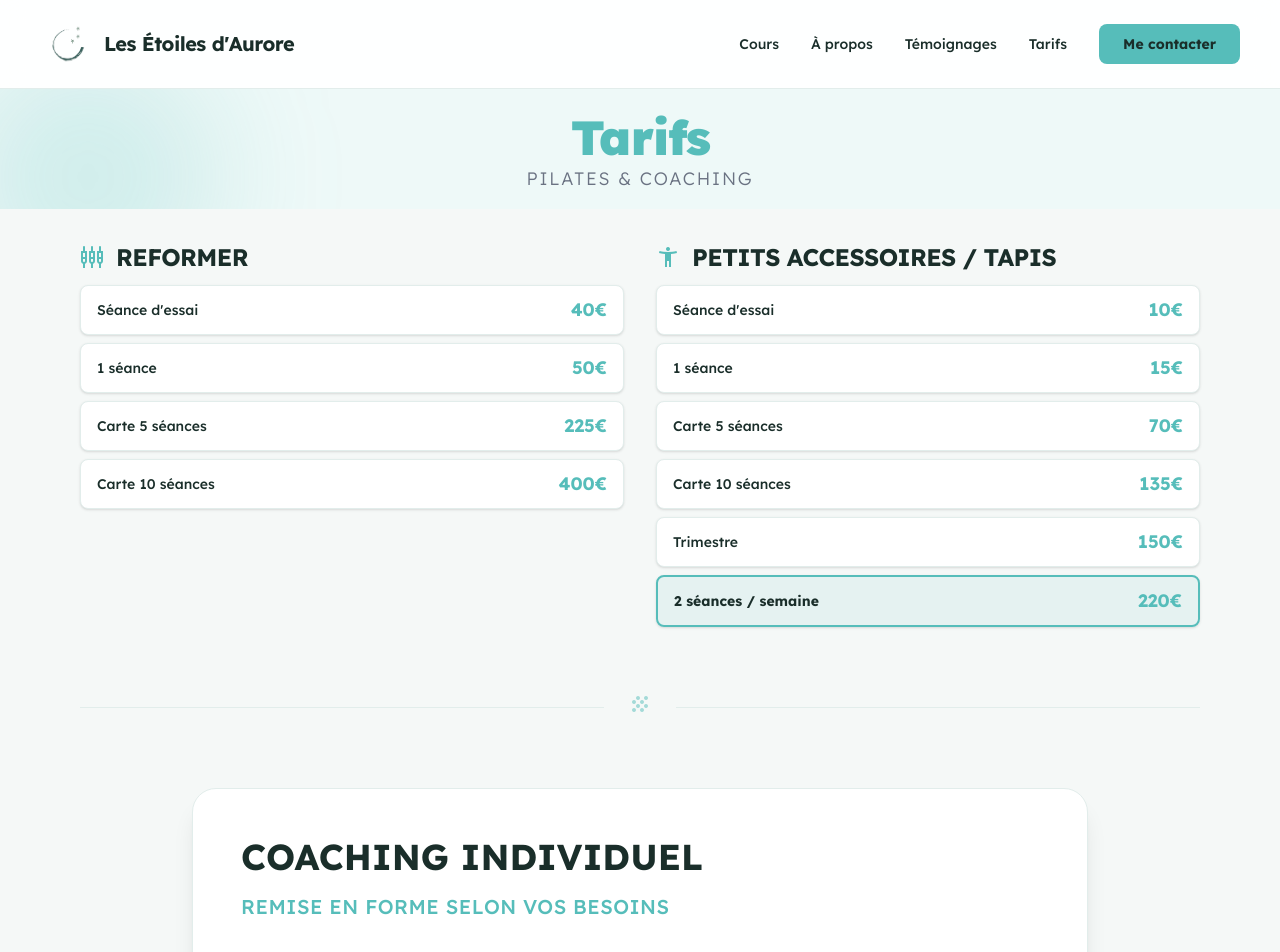
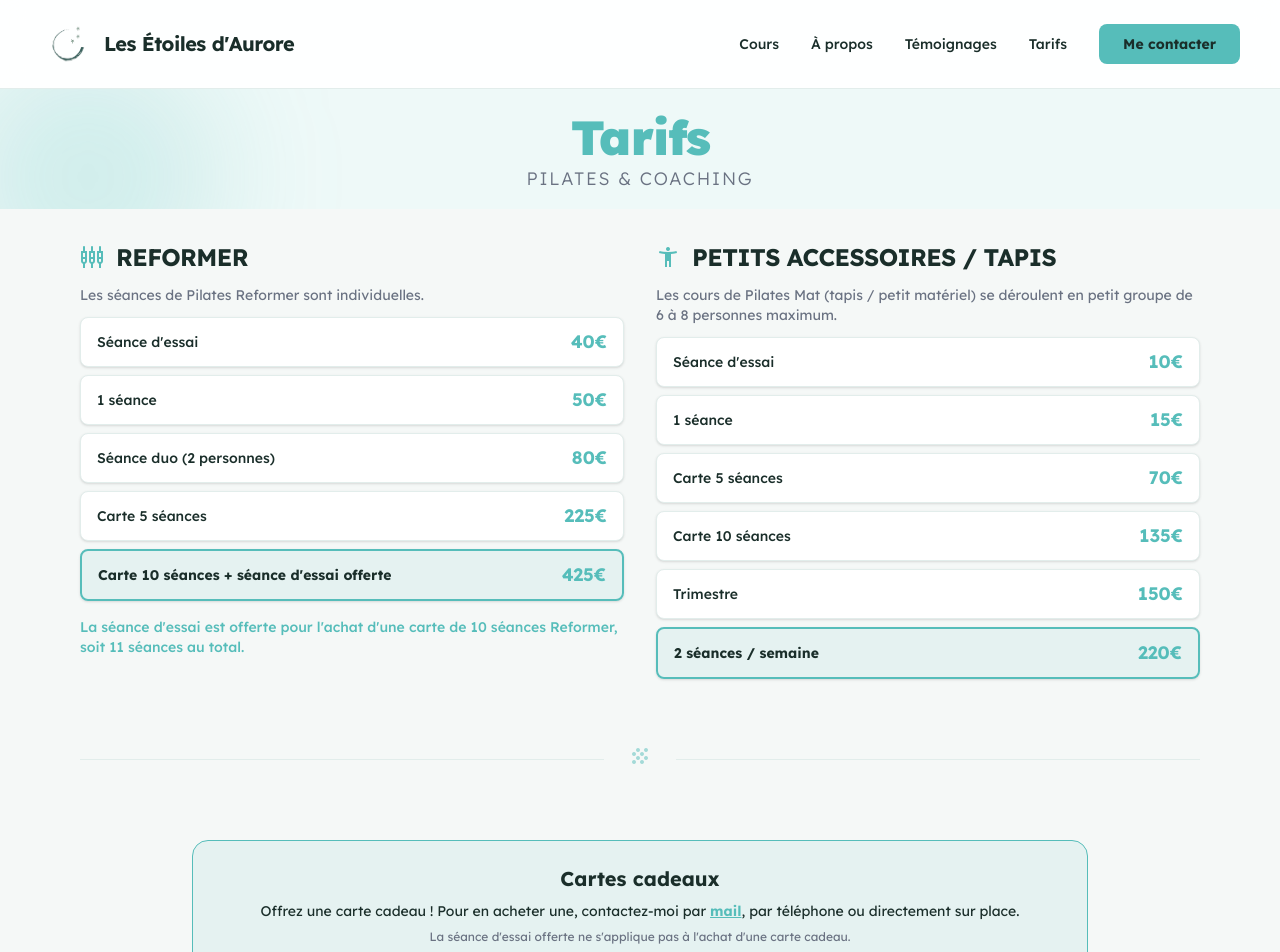
Before and after one commit to lesetoilesdaurore/leda-front, an Angular app: page /tarifs in a window 1280 px wide. Shown: the top 952 px of the page. Built offline with nearby package versions, Linux system fonts and the light colour scheme.

Commit message:
feat: update pricing page (reformer offer, duo, gift cards, group info)

```diff
--- a/src/app/pages/contact/sections/contact-form/contact-form.html
+++ b/src/app/pages/contact/sections/contact-form/contact-form.html
@@ -6,7 +6,7 @@
     <div class="flex flex-col items-center text-center py-12 gap-4">
       <app-icon name="check_circle" cssClass="text-primary text-5xl" />
       <h3 class="text-xl font-bold text-text-light">Message envoyé</h3>
-      <p class="text-gray-500">Merci pour votre message ! Nous vous répondrons dans les plus brefs délais.</p>
+      <p class="text-gray-500">Merci pour votre message ! Je vous répondrai dans les plus brefs délais.</p>
     </div>
   } @else {
     <form class="flex flex-col gap-4" (submit)="onSubmit($event)">
--- a/src/app/pages/pricing/pricing.html
+++ b/src/app/pages/pricing/pricing.html
@@ -23,6 +23,19 @@
     </div>
   </div>
 
+  <!-- Cartes cadeaux -->
+  <div class="max-w-4xl mx-auto mb-8 bg-primary/10 border border-primary rounded-2xl p-6 text-center">
+    <h2 class="text-xl font-bold text-text-light mb-2">Cartes cadeaux</h2>
+    <p class="text-text-light text-sm">
+      Offrez une carte cadeau ! Pour en acheter une, contactez-moi par
+      <a routerLink="/contact" class="text-primary font-semibold underline">mail</a>,
+      par téléphone ou directement sur place.
+    </p>
+    <p class="text-gray-500 text-xs mt-2">
+      La séance d'essai offerte ne s'applique pas à l'achat d'une carte cadeau.
+    </p>
+  </div>
+
   <!-- Coaching individuel -->
   <div class="max-w-4xl mx-auto mb-16">
     <app-coaching-card />
--- a/src/app/pages/pricing/pricing.ts
+++ b/src/app/pages/pricing/pricing.ts
@@ -1,4 +1,5 @@
 import { Component, inject, OnInit } from '@angular/core';
+import { RouterLink } from '@angular/router';
 import { PricingHero } from './sections/pricing-hero/pricing-hero';
 import { PricingTable, PricingTableData } from './sections/pricing-table/pricing-table';
 import { PromoBadge } from './sections/promo-badge/promo-badge';
@@ -7,7 +8,7 @@ import { SeoService } from '../../shared/services/seo.service';
 
 @Component({
   selector: 'app-pricing',
-  imports: [PricingHero, PricingTable, PromoBadge, CoachingCard],
+  imports: [PricingHero, PricingTable, PromoBadge, CoachingCard, RouterLink],
   templateUrl: './pricing.html',
 })
 export class Pricing implements OnInit {
@@ -24,17 +25,21 @@ export class Pricing implements OnInit {
   reformer: PricingTableData = {
     icon: 'settings_input_component',
     title: 'Reformer',
+    description: 'Les séances de Pilates Reformer sont individuelles.',
     items: [
       { label: "Séance d'essai", price: '40€' },
       { label: '1 séance', price: '50€' },
+      { label: 'Séance duo (2 personnes)', price: '80€' },
       { label: 'Carte 5 séances', price: '225€' },
-      { label: 'Carte 10 séances', price: '400€' },
+      { label: "Carte 10 séances + séance d'essai offerte", price: '425€', highlighted: true },
     ],
+    note: "La séance d'essai est offerte pour l'achat d'une carte de 10 séances Reformer, soit 11 séances au total.",
   };
 
   tapis: PricingTableData = {
     icon: 'accessibility_new',
     title: 'Petits Accessoires / Tapis',
+    description: 'Les cours de Pilates Mat (tapis / petit matériel) se déroulent en petit groupe de 6 à 8 personnes maximum.',
     items: [
       { label: "Séance d'essai", price: '10€' },
       { label: '1 séance', price: '15€' },
--- a/src/app/pages/pricing/sections/pricing-table/pricing-table.html
+++ b/src/app/pages/pricing/sections/pricing-table/pricing-table.html
@@ -4,6 +4,10 @@
     <app-icon [name]="data().icon" cssClass="text-primary text-3xl" />
     <h2 class="text-xl md:text-2xl font-bold tracking-tight uppercase text-text-light">{{ data().title }}</h2>
   </div>
+
+  @if (data().description) {
+    <p class="text-sm text-gray-500">{{ data().description }}</p>
+  }
 
   <!-- Lignes de tarif -->
   <div class="space-y-2">
@@ -20,4 +24,8 @@
       </div>
     }
   </div>
+
+  @if (data().note) {
+    <p class="text-sm text-primary font-medium pt-1">{{ data().note }}</p>
+  }
 </div>
--- a/src/app/pages/pricing/sections/pricing-table/pricing-table.ts
+++ b/src/app/pages/pricing/sections/pricing-table/pricing-table.ts
@@ -10,6 +10,8 @@ export interface PricingItem {
 export interface PricingTableData {
   icon: string;
   title: string;
+  description?: string;
+  note?: string;
   items: PricingItem[];
 }
 
```
